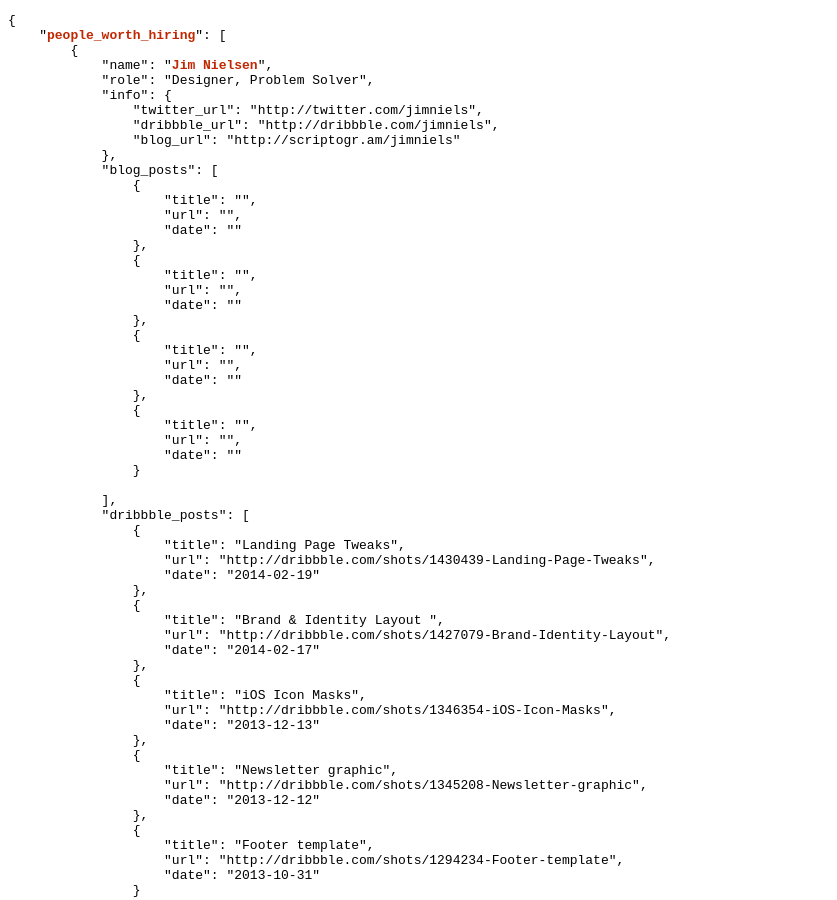
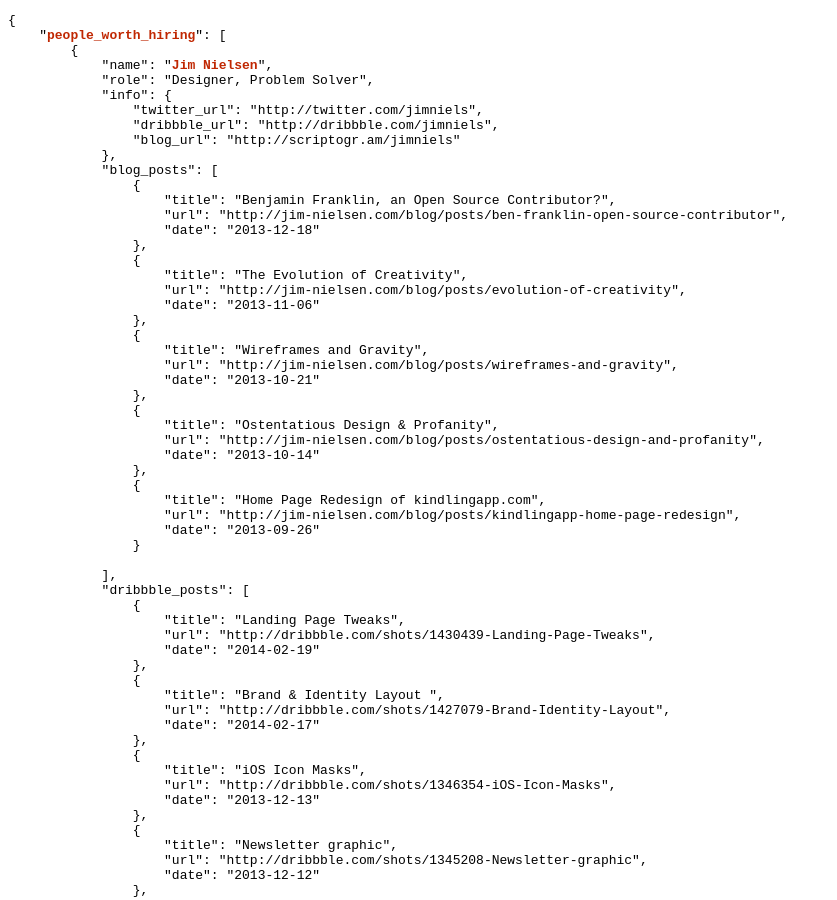
Before and after one commit to jimniels/www, a Jekyll site: the page built from for-devs.html, in a window 1280 px wide and 900 px high. Shown: the whole window, without its empty margins (0-837 px from the left). Built offline with Jekyll 4.4.1, drawn with Linux system fonts in a browser that asks for light colours; Markdown is read by kramdown in place of the engine named in the settings.

Commit message:
fix for-devs html page with update blog data

```diff
--- a/for-devs.html
+++ b/for-devs.html
@@ -18,9 +18,9 @@
                 "blog_url": "<a href="http://scriptogr.am/jimniels">http://scriptogr.am/jimniels</a>"
             },
             "blog_posts": [
-                {% for post in site.data.blog limit:5 %}{
+                {% for post in site.data.blog.posts limit:5 %}{
                     "title": "{{ post.title }}",
-                    "url": "<a href="{{ post.link }}">{{ post.link }}</a>",
+                    "url": "<a href="{{ post.url }}">{{ post.url }}</a>",
                     "date": "{{ post.date | date: "%F" }}"
                 }{% unless forloop.last %},{% endunless %}
                 {% endfor %}
```
